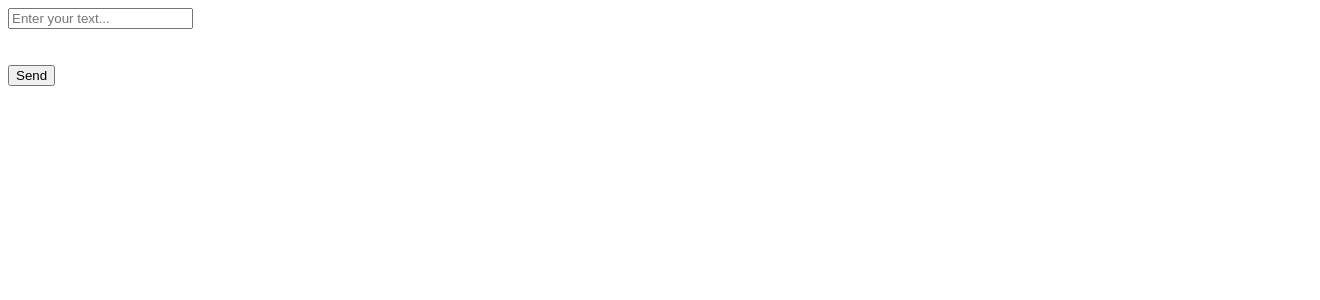
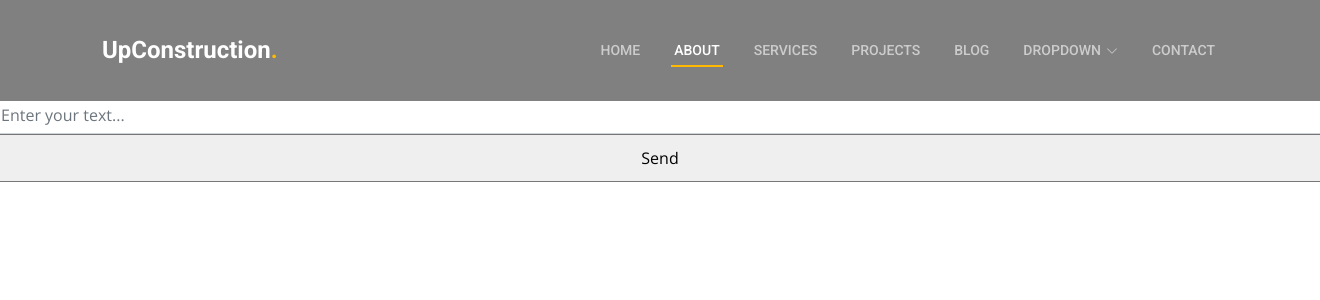
Before and after one commit to guyam23-meet/nefashot-proj, a Flask app: page /blog in a window 1320 px wide; the page is wider, and only the part inside the window is pictured. Shown: the top 300 px of that part. Run offline with Flask 2, Linux system fonts and the light colour scheme; data that the repository does not hold is empty; some libraries are stand-ins or nearby versions.

Commit message:
Update - designs still needed

```diff
--- a/templates/about.html
+++ b/templates/about.html
@@ -5,7 +5,7 @@
   <meta charset="utf-8">
   <meta content="width=device-width, initial-scale=1.0" name="viewport">
 
-  <title>UpConstruction Bootstrap Template - About</title>
+  <title>Home</title>
   <meta content="" name="description">
   <meta content="" name="keywords">
 
--- a/templates/blog.html
+++ b/templates/blog.html
@@ -5,8 +5,77 @@
 	<meta charset="utf-8">
 	<meta name="viewport" content="width=device-width, initial-scale=1">
 	<title></title>
+<link href="./static/assets/img/favicon.png" rel="icon">
+  <link href="./static/assets/img/apple-touch-icon.png" rel="apple-touch-icon">
+
+  <!-- Google Fonts -->
+  <link rel="preconnect" href="https://fonts.googleapis.com">
+  <link rel="preconnect" href="https://fonts.gstatic.com" crossorigin>
+  <link href="https://fonts.googleapis.com/css2?family=Open+Sans:ital,wght@0,300;0,400;0,500;0,600;0,700;1,300;1,400;1,600;1,700&family=Roboto:ital,wght@0,300;0,400;0,500;0,600;0,700;1,300;1,400;1,500;1,600;1,700&family=Work+Sans:ital,wght@0,300;0,400;0,500;0,600;0,700;1,300;1,400;1,500;1,600;1,700&display=swap" rel="stylesheet">
+
+  <!-- Vendor CSS Files -->
+  <link href="./static/assets/vendor/bootstrap/css/bootstrap.min.css" rel="stylesheet">
+  <link href="./static/assets/vendor/bootstrap-icons/bootstrap-icons.css" rel="stylesheet">
+  <link href="./static/assets/vendor/fontawesome-free/css/all.min.css" rel="stylesheet">
+  <link href="./static/assets/vendor/aos/aos.css" rel="stylesheet">
+  <link href="./static/assets/vendor/glightbox/css/glightbox.min.css" rel="stylesheet">
+  <link href="./static/assets/vendor/swiper/swiper-bundle.min.css" rel="stylesheet">
+
+  <!-- Template Main CSS File -->
+  <link href="./static/assets/css/main.css" rel="stylesheet">
+  <style type="text/css">
+  	#header{
+  		background-color: grey;
+  	}
+  </style>
+
 </head>
 <body>
+	<header id="header" class="header d-flex align-items-center">
+    <div class="container-fluid container-xl d-flex align-items-center justify-content-between">
+
+      <a href="index.html" class="logo d-flex align-items-center">
+        <!-- Uncomment the line below if you also wish to use an image logo -->
+        <!-- <img src="assets/img/logo.png" alt=""> -->
+        <h1>UpConstruction<span>.</span></h1>
+      </a>
+
+      <i class="mobile-nav-toggle mobile-nav-show bi bi-list"></i>
+      <i class="mobile-nav-toggle mobile-nav-hide d-none bi bi-x"></i>
+      <nav id="navbar" class="navbar">
+        <ul>
+          <li><a href="index.html">Home</a></li>
+          <li><a href="about.html" class="active">About</a></li>
+          <li><a href="services.html">Services</a></li>
+          <li><a href="projects.html">Projects</a></li>
+          <li><a href="blog.html">Blog</a></li>
+          <li class="dropdown"><a href="#"><span>Dropdown</span> <i class="bi bi-chevron-down dropdown-indicator"></i></a>
+            <ul>
+              <li><a href="#">Dropdown 1</a></li>
+              <li class="dropdown"><a href="#"><span>Deep Dropdown</span> <i class="bi bi-chevron-down dropdown-indicator"></i></a>
+                <ul>
+                  <li><a href="#">Deep Dropdown 1</a></li>
+                  <li><a href="#">Deep Dropdown 2</a></li>
+                  <li><a href="#">Deep Dropdown 3</a></li>
+                  <li><a href="#">Deep Dropdown 4</a></li>
+                  <li><a href="#">Deep Dropdown 5</a></li>
+                </ul>
+              </li>
+              <li><a href="#">Dropdown 2</a></li>
+              <li><a href="#">Dropdown 3</a></li>
+              <li><a href="#">Dropdown 4</a></li>
+            </ul>
+          </li>
+          <li><a href="contact.html">Contact</a></li>
+        </ul>
+      </nav><!-- .navbar -->
+
+    </div>
+
+  </header><!-- End Header -->
+  <br><br><br><br>
+  <center>
+
 	<form action="/blog" method="POST">
     	<div class="row">
     		<input type="text" placeholder="Enter your text..." class="form-control chat-input" name = "msg">
@@ -29,5 +98,6 @@
         {%endfor%}
         {%endif%}
    	<br><br>
+   </center>
 </body>
 </html>
--- a/templates/home.html
+++ b/templates/home.html
@@ -25,7 +25,7 @@ body {font-size:16px;}
   </div>
   <div class="w3-bar-block">
     <a href="#" onclick="w3_close()" class="w3-bar-item w3-button w3-hover-white">Home</a>
-    <a href="#showcase" onclick="w3_close()" class="w3-bar-item w3-button w3-hover-white">Talks</a>
+    <a href="/blog" onclick="w3_close()" class="w3-bar-item w3-button w3-hover-white">Talks</a>
     <a href="#services" onclick="w3_close()" class="w3-bar-item w3-button w3-hover-white">Volunteering</a>
     <a href="#designers" onclick="w3_close()" class="w3-bar-item w3-button w3-hover-white">Social Media</a>
     <a href="#contact" onclick="w3_close()" class="w3-bar-item w3-button w3-hover-white">Feedback</a>
```
